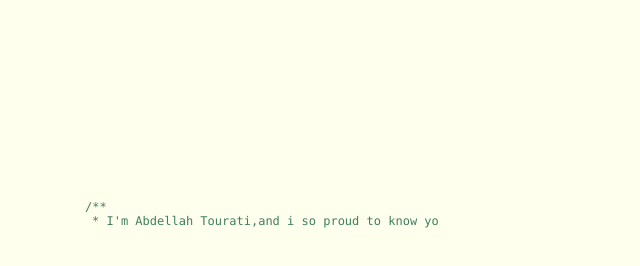
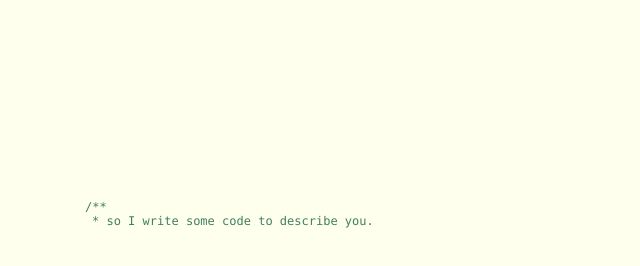
Before and after one commit to abdellahtourati/friend, a plain HTML site: page index.html in a window 1280 px wide. Shown: the full height of the page, 0-640 px from the left. Drawn offline with Linux system fonts and the light colour scheme.

Commit message:
Update index.html
WAD

```diff
--- a/index.html
+++ b/index.html
@@ -20,7 +20,6 @@
 		<div id="content">
 			<div id="code">
 				<span class="comments">/**</span><br />
-				<span class="space"/><span class="comments">* I'm Abdellah Tourati,and i so proud to know you</span><br />
 				<span class="space"/><span class="comments">* so I write some code to describe you.</span><br />
 				<span class="space"/><span class="comments">*/</span><br />
 				<span class="comments">// Aug, 2023, dwit m3a wa7ed bnt special. </span><br />
```
